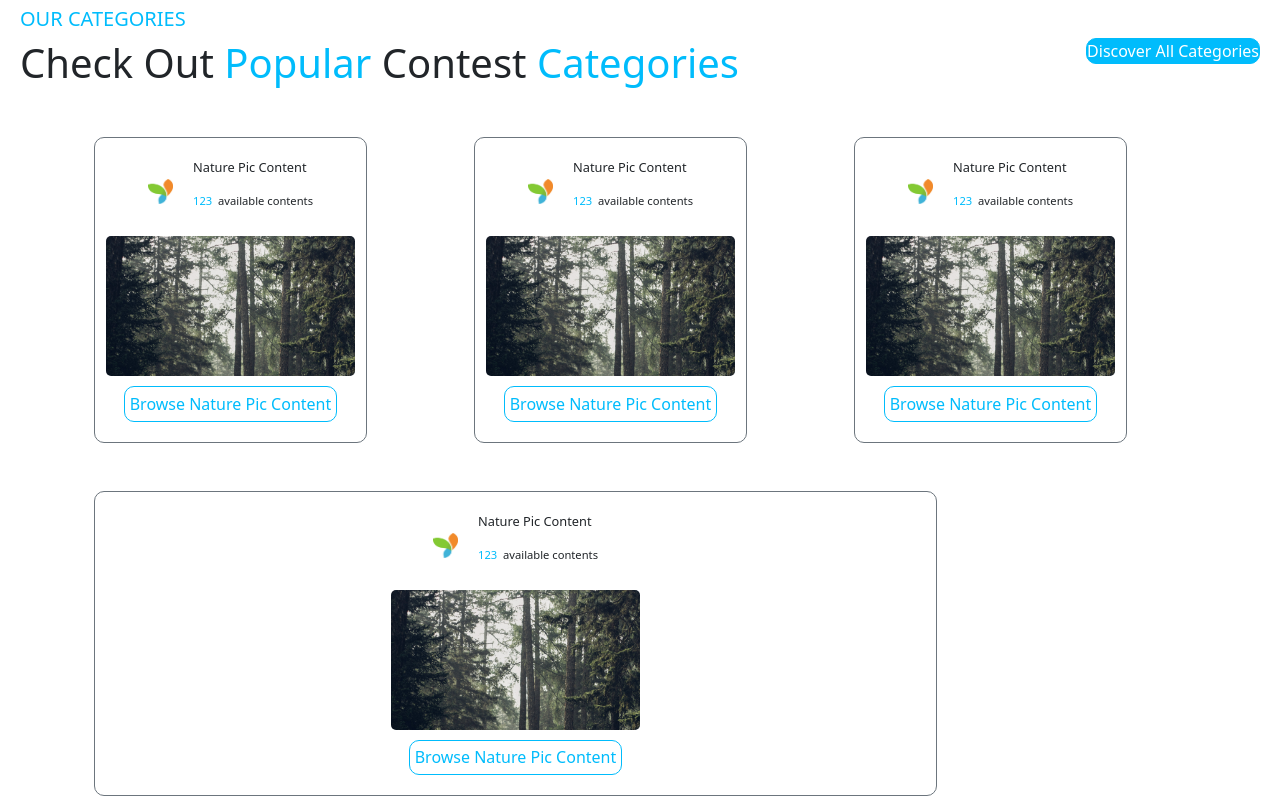
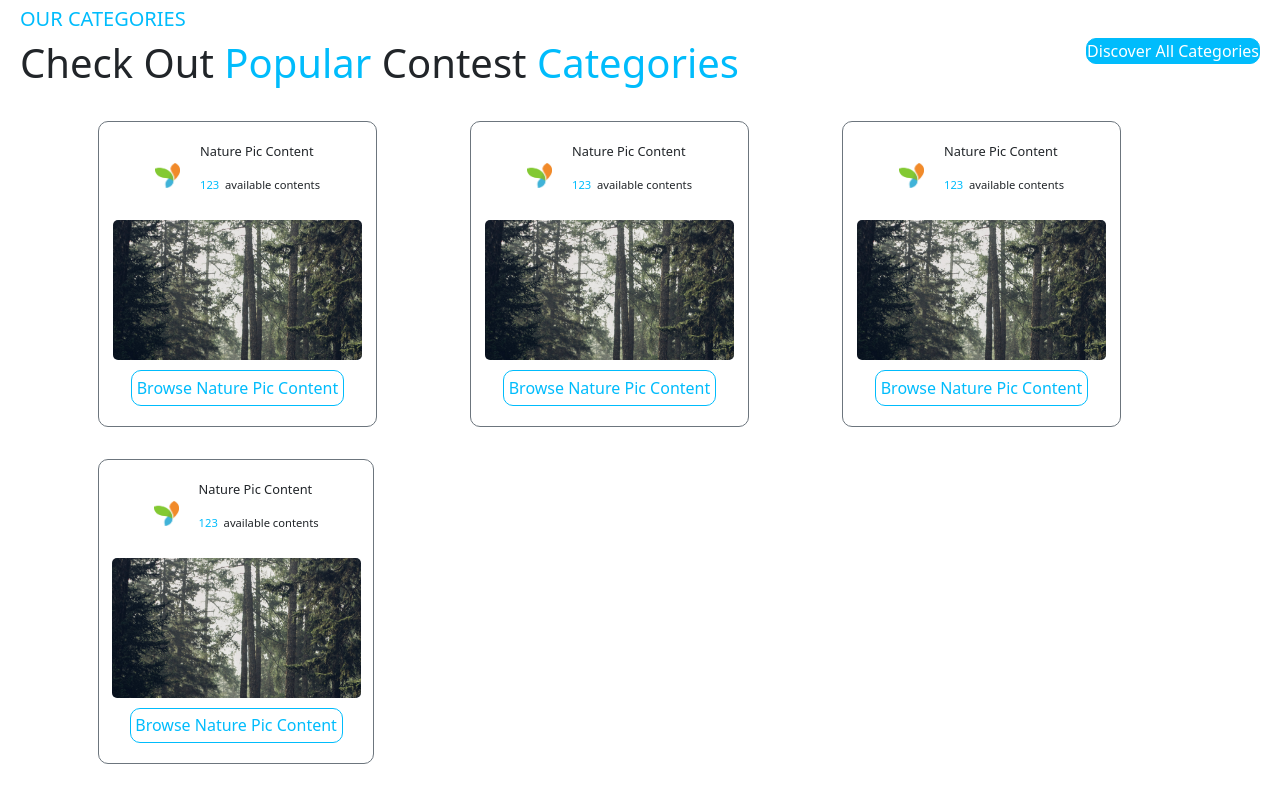
Before and after one commit to kuldip-zignuts/snapx, a plain HTML site: page index.html in a window 1280 px wide. Shown: the part 815-1614 px from the top of the page. Drawn offline with nearby package versions, Linux system fonts and the light colour scheme.

Commit message:
4-card responsive

```diff
--- a/dist/css/main.css
+++ b/dist/css/main.css
@@ -175,6 +175,11 @@
     height: 140px !important;
   }
 }
+@media (min-width: 1199px) {
+  .r-1200 {
+    width: 33% !important;
+  }
+}
 * {
   box-sizing: border-box;
   padding: 0;
--- a/dist/scss/_section3.scss
+++ b/dist/scss/_section3.scss
@@ -82,3 +82,10 @@
 
     }
 }
+@media (min-width:1199px){
+    .r-1200{
+        width: 33% !important;
+
+
+    }
+}
--- a/index.html
+++ b/index.html
@@ -152,7 +152,8 @@
     </div>
     <div class="section-3 container">
      <div class="row">
-      <div class="col row-cols-2 g-3">
+      <div class="card-group">
+        <div class="col col-md-4">
           <div class="section3-card m-3 d-flex flex-column justify-content-center align-items-center border border-secondary w-75">
             <div class="upper-content d-flex align-items-center justify-content-evenly">
               <img src="./dist/assets/logo-2.png" />
@@ -171,7 +172,7 @@
             </div>
           </div>
         </div>
-      <div class="col row-cols-2 g-3">
+        <div class="col col-md-4">
           <div class="section3-card m-3 d-flex flex-column justify-content-center align-items-center border border-secondary w-75">
             <div class="upper-content d-flex align-items-center justify-content-evenly">
               <img src="./dist/assets/logo-2.png" />
@@ -191,7 +192,7 @@
           </div>
         </div>
 
-      <div class="col row-cols-2 g-3">
+        <div class="col col-md-4">
           <div class="section3-card m-3 d-flex flex-column justify-content-center align-items-center border border-secondary w-75">
             <div class="upper-content d-flex align-items-center justify-content-evenly">
               <img src="./dist/assets/logo-2.png" />
@@ -210,7 +211,7 @@
             </div>
           </div>
         </div>
-      <div class="col row-cols-2 g-3">
+        <div class="col col-md-4 r-1200">
           <div class="section3-card m-3 d-flex flex-column justify-content-center align-items-center border border-secondary w-75">
             <div class="upper-content d-flex align-items-center justify-content-evenly">
               <img src="./dist/assets/logo-2.png" />
@@ -229,6 +230,8 @@
             </div>
           </div>
         </div>
+      </div>
+
      </div>
     </div>
 
@@ -314,7 +317,7 @@
       </div>
       <div class="combo-card container">
         <div class="row">
-         <div class="col col-lg-6">
+         <div class="col row-col-3 g-4">
 
             <div class="users-card">
               <img src="./dist/assets/illustration.png" />
@@ -330,7 +333,7 @@
 
          </div>
 
-          <div class="col col-lg-6">
+          <div class="col row-col-3 g-4">
 
               <div class="users-card">
                 <img src="./dist/assets/illustration.png" />
@@ -347,7 +350,7 @@
 
           </div>
 
-         <div class="col col-lg-6">
+         <div class="col row-col-3 g-4">
             <div class="users-card">
               <img src="./dist/assets/illustration.png" />
               <h3>Advance Plan</h3>
```
Also changed, not shown: 1 other file. Lines whose indentation alone changed are shown as unchanged.
